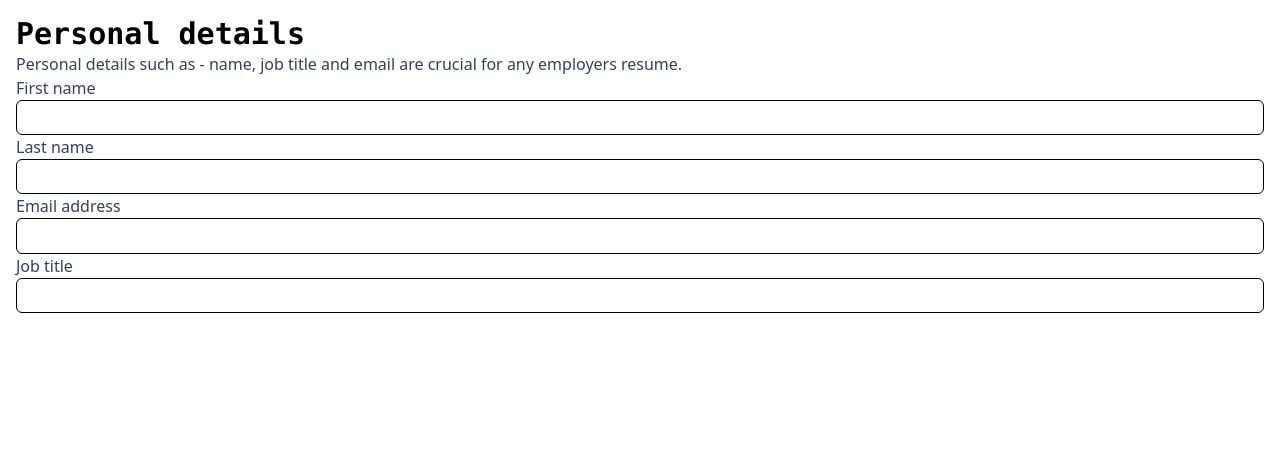
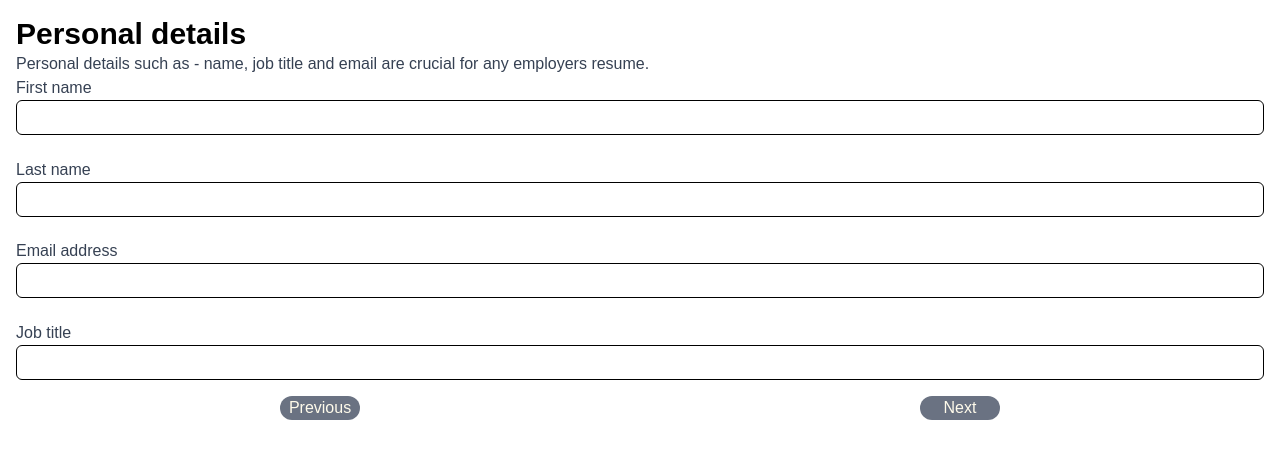
Before and after one commit to thedenisovan/react-cv-project, a React (Vite) app: page / in a window 1280 px wide. Shown: the top 458 px of the page. Built offline with nearby package versions, Linux system fonts and the light colour scheme.

Commit message:
Change: main file composition, added main App

```diff
--- /dev/null
+++ b/src/components/App.jsx
@@ -0,0 +1,14 @@
+import '../styles/index.css'
+import PersonalInfo from './PersonalInfo.jsx'
+import Footer from './Footer.jsx'
+
+// To move between pages set state to obj of keys corresponding to page keys
+// Or set each page id to idx 0-4 and on button press go to next idx or previous
+export default function App() {
+  return (
+    <div className='font-[sans-serif]'>
+      <PersonalInfo/>
+      <Footer />
+    </div>
+  )
+}
--- /dev/null
+++ b/src/components/Footer.jsx
@@ -0,0 +1,18 @@
+// import { useState } from "react";
+
+function ControlButtons({className}) {
+  return (
+    <div className="flex justify-around">
+      <button className={className}>Previous</button>
+      <button className={className}>Next</button>
+    </div>
+  )
+}
+
+export default function Footer() {
+  return (
+    <ControlButtons
+      className='bg-gray-500 text-amber-50 rounded-xl w-[5rem]'
+    />
+  )
+}
--- a/src/components/PersonalInfo.jsx
+++ b/src/components/PersonalInfo.jsx
@@ -3,14 +3,14 @@ import {useState} from 'react';
 // Component for personal detail input field
 function UserInput({id, labelText, ...rest}) {
   return (
-    <>
+    <div className='flex flex-col'>
       <label htmlFor={id} className="text-gray-700">{labelText}</label>
       <input
         id={id}
         className='border-solid border-1 rounded-md h-[2.2rem]'
         {...rest}
       />
-    </>
+    </div>
   )
 }
 
@@ -25,12 +25,12 @@ export default function PersonalInfo() {
   }
 
   return (
-    <div className="m-[1rem] font-[system-ui]">
-      <h1 className="font-mono text-3xl font-bold">Personal details</h1>
+    <div className="m-[1rem]">
+      <h1 className="text-3xl font-bold">Personal details</h1>
       <p className="text-1xl font-normal text-gray-700">
         Personal details such as - name, job title and email are crucial for any employers resume.
       </p>
-      <form className="flex flex-col">
+      <form className="flex flex-col gap-[1.4rem]">
         <UserInput
           id='name'
           labelText='First name'
--- a/src/main.jsx
+++ b/src/main.jsx
@@ -1,10 +1,10 @@
 import { StrictMode } from 'react'
 import { createRoot } from 'react-dom/client'
 import './styles/index.css'
-import PersonalInfo from './components/PersonalInfo'
+import App from './components/App.jsx'
 
 createRoot(document.getElementById('root')).render(
   <StrictMode>
-    <PersonalInfo key='personalInfoPage' />
+    <App />
   </StrictMode>
 )
```
